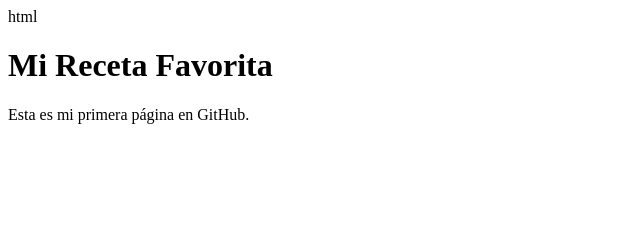
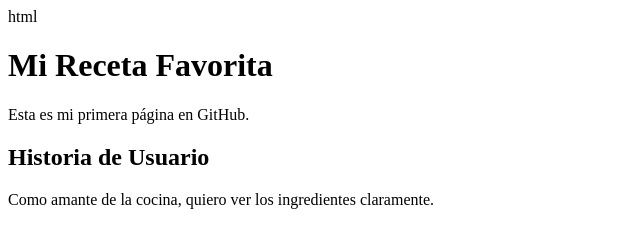
Before and after one commit to wenomms/mi-receta, a plain HTML site: page index.html in a window 1280 px wide. Shown: the whole page, without its empty margins (0-640 px from the left). Drawn offline with Linux system fonts and the light colour scheme.

Commit message:
Añado historia de usuario

```diff
--- a/index.html
+++ b/index.html
@@ -7,5 +7,7 @@ html
 <body>
 <h1>Mi Receta Favorita</h1>
 <p>Esta es mi primera página en GitHub.</p>
+<h2>Historia de Usuario</h2>
+<p>Como amante de la cocina, quiero ver los ingredientes claramente.</p
 </body>
 </html>
```
